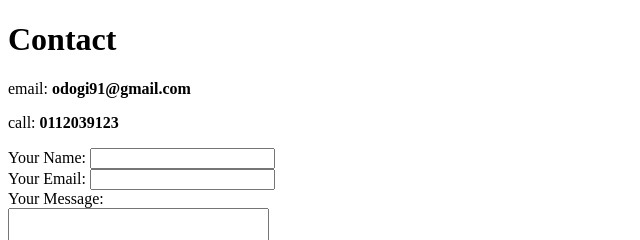
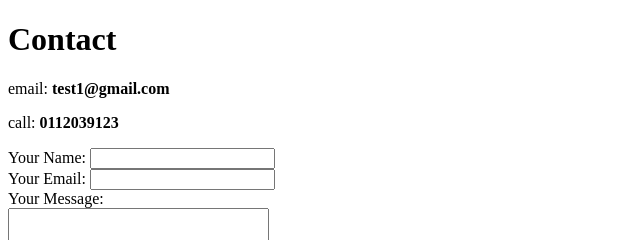
Before and after one commit to odogi91/cv, a plain HTML site: page contact.html in a window 1280 px wide. Shown: the top 240 px of the page, 0-640 px from the left. Drawn offline with Linux system fonts and the light colour scheme.

Commit message:
Update contact.html
change email address

```diff
--- a/contact.html
+++ b/contact.html
@@ -7,7 +7,7 @@
 </head>
 <body>
     <h1>Contact</h1>
-    <p>email: <strong>odogi91@gmail.com</strong></p>
+    <p>email: <strong>test1@gmail.com</strong></p>
     <p>call: <strong>0112039123</strong></p>
 
     <form action="mailto:info@gmail.com" method="post", enctype="text/plain">
```
